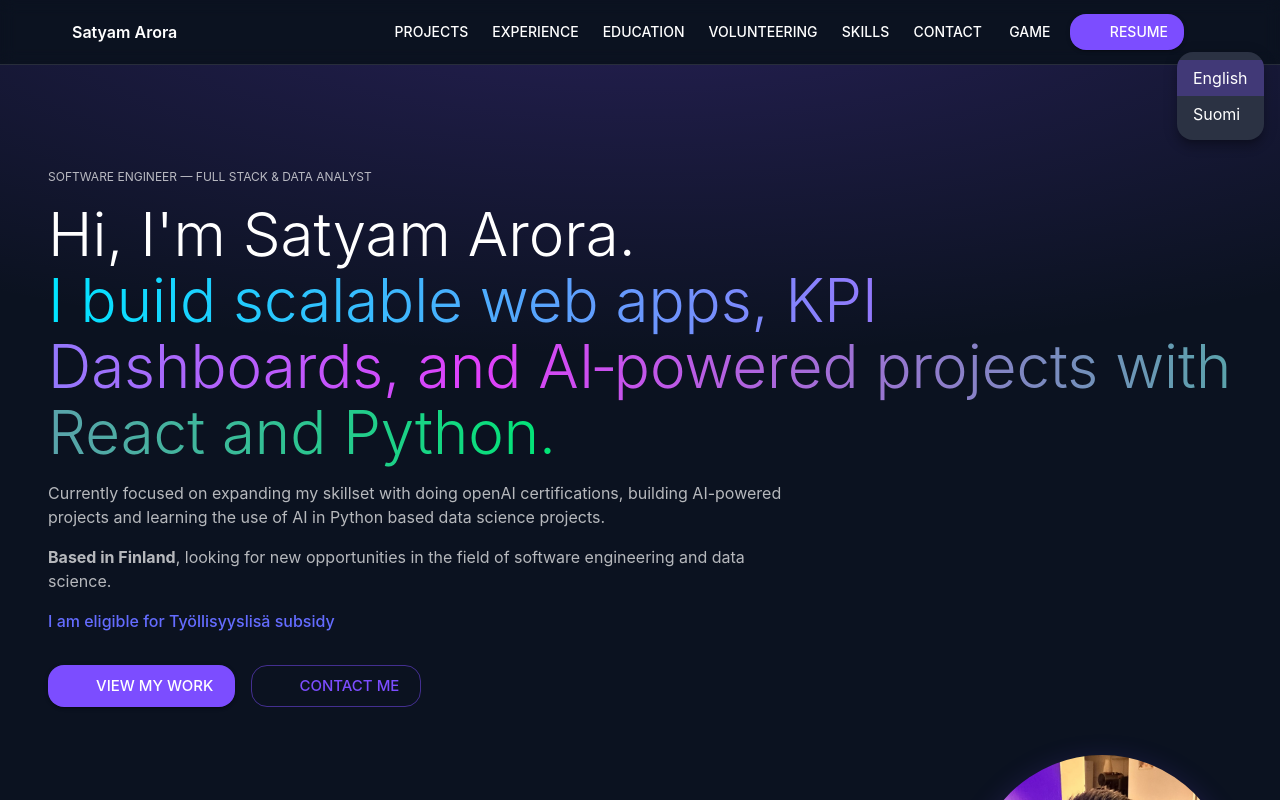
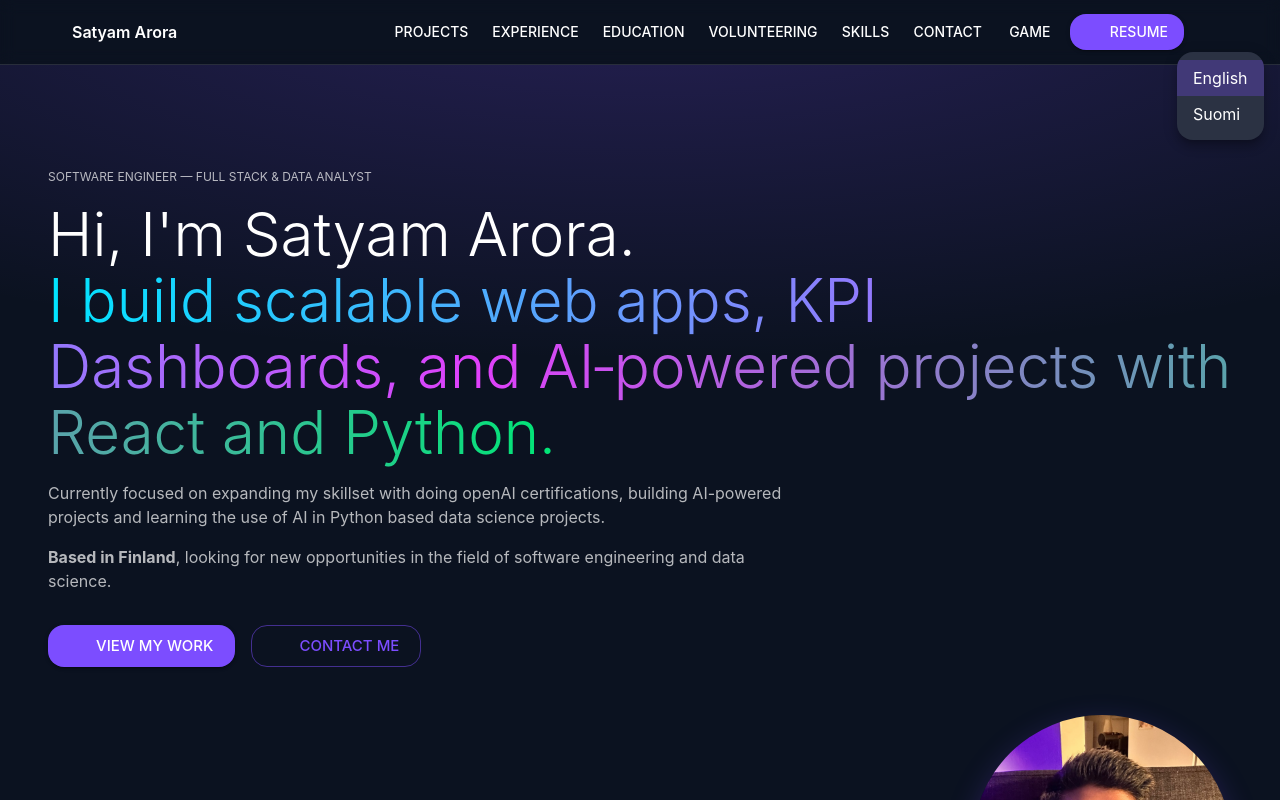
Before and after one commit to brogrammer2000/personalportfolio, a React (Vite) app: page / in a window 1280 px wide. Shown: the top 800 px of the page. Built offline with nearby package versions, Linux system fonts and the light colour scheme; some icons are missing.

Commit message:
refinement changes and finnish text change

```diff
--- a/src/App.tsx
+++ b/src/App.tsx
@@ -260,7 +260,7 @@ function Hero() {
         <Typography sx={{ mt: 2, maxWidth: 760 }} color="text.secondary">
           <b>{t("profile.basedIn")}</b>, {t("profile.lookingFor")}
         </Typography>
-        <Typography sx={{ mt: 2, maxWidth: 760 }} color="text.secondary">
+        {/* <Typography sx={{ mt: 2, maxWidth: 760 }} color="text.secondary">
           <a
             href="https://hameenlinna.e-lomake.fi/lomakkeet/621/lomake.html"
             target="_blank"
@@ -268,7 +268,7 @@ function Hero() {
           >
             {t("profile.subsidy")}
           </a>
-        </Typography>
+        </Typography> */}
         <Stack direction="row" spacing={2} sx={{ mt: 4, flexWrap: "wrap" }}>
           <Button
             href="#projects"
--- a/src/translations/fi.json
+++ b/src/translations/fi.json
@@ -14,7 +14,7 @@
     "tagline": "Rakennan skaalautuvia verkkosovelluksia, KPI-koontinäyttöjä ja tekoälyllisiä projekteja Reactilla ja Pythonilla.",
     "description": "Keskittyy tällä hetkellä taitojen laajentamiseen OpenAI-sertifikaatteihin, tekoälyprojektien rakentamiseen ja tekoälyn käytön oppimiseen Python-pohjaisissa datatieteen projekteissa.",
     "basedIn": "Suomessa",
-    "lookingFor": "etsii uusia mahdollisuuksia ohjelmistotekniikan ja datatieteen alalla.",
+    "lookingFor": "Suomessa etsin uusia mahdollisuuksia ohjelmisto tekniikan ja datatieteen alalla.",
     "subsidy": "Olen perillinen Työllisyyslisän kannalta",
     "viewWork": "Katso työni",
     "contactMe": "Ota yhteyttä"
```
